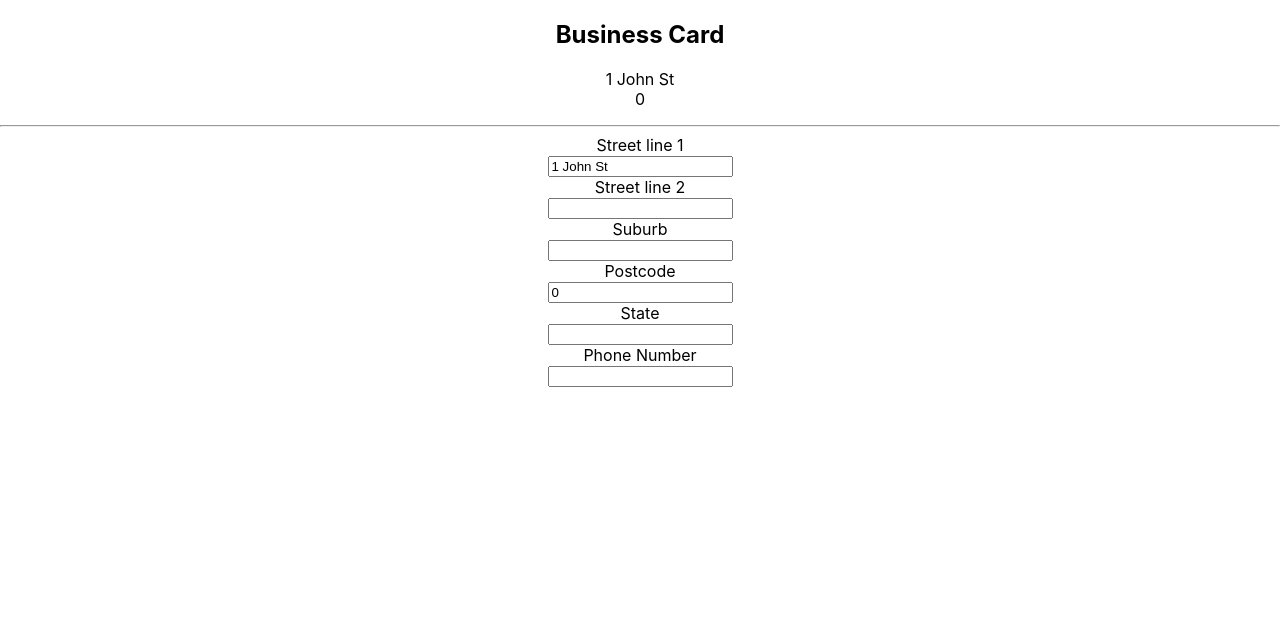
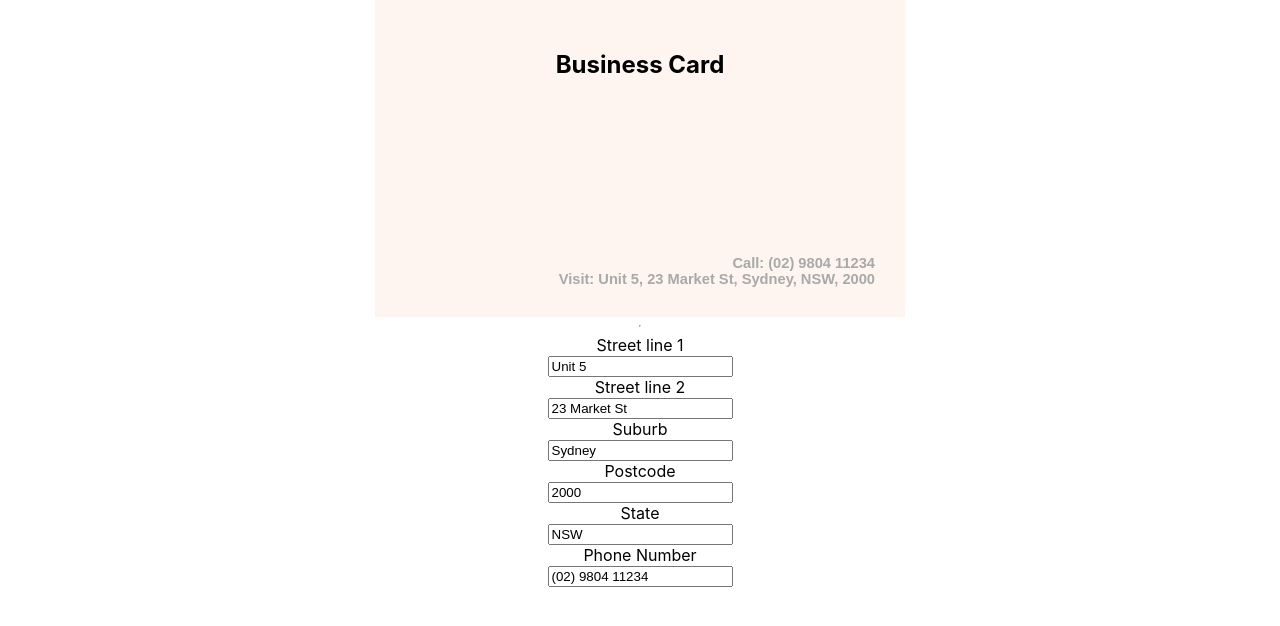
Before and after one commit to ttsui/react-learnings, a React (Create React App) app: page / in a window 1280 px wide. Shown: the top 626 px of the page. Built offline with nearby package versions, Linux system fonts and the light colour scheme.

Commit message:
Extract and style BusinessCard

```diff
--- a/src/App.tsx
+++ b/src/App.tsx
@@ -1,12 +1,7 @@
 import React, { Component } from "react";
 import "./App.css";
-
-interface Address {
-  street: string[];
-  suburb: string;
-  postcode?: number;
-  state: string;
-}
+import { BusinessCard } from "./BusinessCard";
+import { Address } from "./types";
 
 interface FieldProps {
   label: string;
@@ -91,38 +86,24 @@ const AddressForm = ({ address, setAddress }: { address: Address; setAddress: (a
   </form>
 );
 
-interface BusinessCardProps {
-  address: Address;
-  phoneNumber?: number;
-}
-
-const BusinessCard: React.FC<BusinessCardProps> = ({ address, phoneNumber }) => (
-  <section>
-    <h1>Business Card</h1>
-    {address.street.map((line, idx) => <div key={idx}>{line}</div>)}
-    {address.suburb} {address.state} {address.postcode}
-    <p>{phoneNumber}</p>
-  </section>
-);
-
-class App extends Component<{}, { address: Address; phoneNumber: number | undefined }> {
+class App extends Component<{}, { address: Address; phoneNumber: string }> {
   constructor(props: {}) {
     super(props);
 
     this.state = {
       address: {
-        street: ["1 John St"],
-        suburb: "",
-        state: "",
-        postcode: 0,
+        street: ["Unit 5", "23 Market St"],
+        suburb: "Sydney",
+        state: "NSW",
+        postcode: 2000,
       },
-      phoneNumber: undefined
+      phoneNumber: "(02) 9804 11234"
     };
   }
 
   render() {
     return (
-      <div className="App">
+      <div className="App" style={{ alignItems: "center", display: "flex", flexDirection: "column" }}>
         <BusinessCard address={this.state.address} phoneNumber={this.state.phoneNumber} />
         <hr />
         <AddressForm
@@ -134,7 +115,7 @@ class App extends Component<{}, { address: Address; phoneNumber: number | undefi
         <PhoneField
           label="Phone Number"
           value={this.state.phoneNumber}
-          onChange={value => this.setState({ phoneNumber: parseInt(value, 10) || undefined })}
+          onChange={value => this.setState({ phoneNumber: value })}
         />
       </div>
     );
--- /dev/null
+++ b/src/BusinessCard.tsx
@@ -0,0 +1,40 @@
+import React from "react";
+import { Address } from "./types";
+
+interface BusinessCardProps {
+  address: Address;
+  phoneNumber?: string;
+}
+
+export const BusinessCard: React.FC<BusinessCardProps> = ({ address, phoneNumber }) => (
+  <section
+    style={{
+      backgroundColor: "#fef5f0",
+      boxSizing: "border-box",
+      display: "flex",
+      flexDirection: "column",
+      justifyContent: "space-between",
+      padding: "30px",
+      width: "530px",
+      height: "317px"
+    }}
+  >
+    <h1>Business Card</h1>
+    <div
+      style={{
+        display: "flex",
+        alignItems: "flex-end",
+        flexDirection: "column",
+
+        color: "darkgray",
+
+        fontFamily: "sans-serif",
+        fontSize: "11pt",
+        fontWeight: "bold",
+      }}
+    >
+      <div>Call: {phoneNumber}</div>
+      <div>Visit: {address.street.concat(address.suburb, address.state, String(address.postcode)).join(", ")}</div>
+    </div>
+  </section>
+);
--- /dev/null
+++ b/src/types.ts
@@ -0,0 +1,6 @@
+export interface Address {
+  street: string[];
+  suburb: string;
+  postcode?: number;
+  state: string;
+}
```
